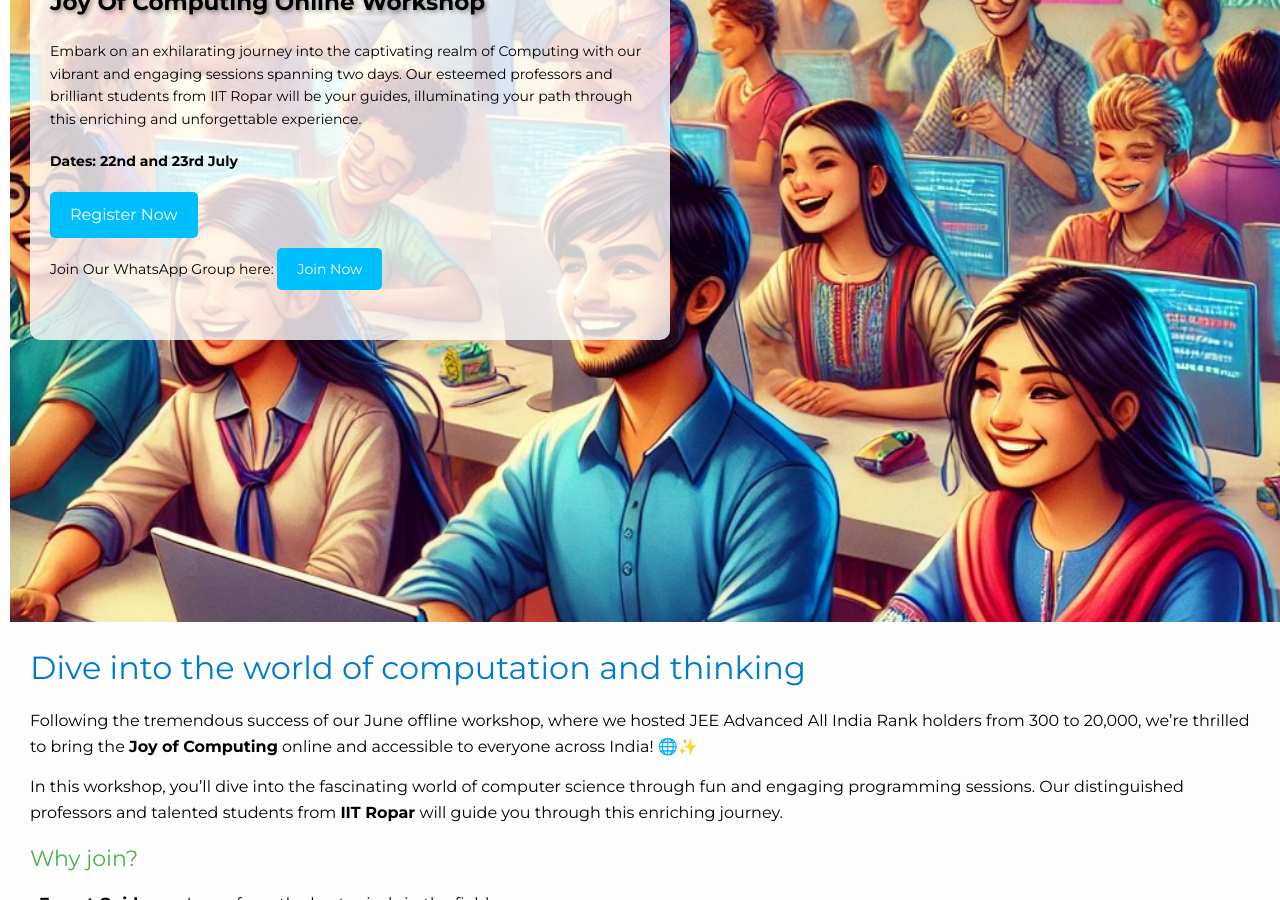
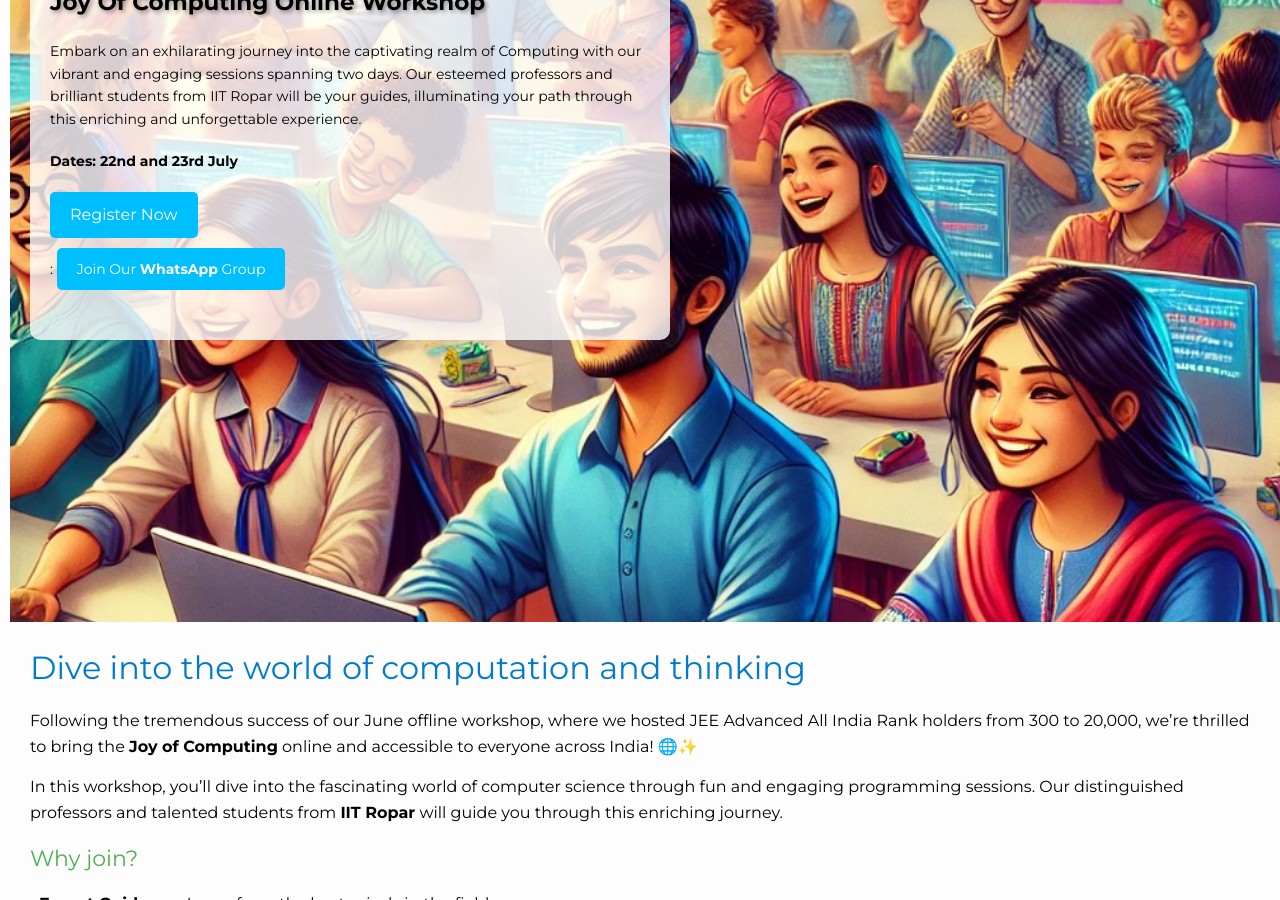
Before and after one commit to sudarshansudarshan/joc, a Jekyll site: the page built from index.markdown, in a window 1280 px wide and 900 px high, scrolled down 390 px. Built offline with Jekyll 4.4.1, drawn with Linux system fonts in a browser that asks for light colours.

Commit message:
Update home.html

```diff
--- a/_layouts/home.html
+++ b/_layouts/home.html
@@ -182,8 +182,8 @@ layout: default
           <p><b>Dates: 22nd and 23rd July</b></p>
           <a href="https://forms.gle/HP18PAvap6ifJ8EG8" class="btn">Register Now</a>
           <p>
-            Join Our WhatsApp Group here:
-            <a href="https://chat.whatsapp.com/J4Na1mTOXqY3xCPWGv64sz" class="btn">Join Now</a>
+            :
+            <a href="https://chat.whatsapp.com/J4Na1mTOXqY3xCPWGv64sz" class="btn">Join Our <b>WhatsApp</b> Group</a>
           </p>
         </div>
       </div>
```
